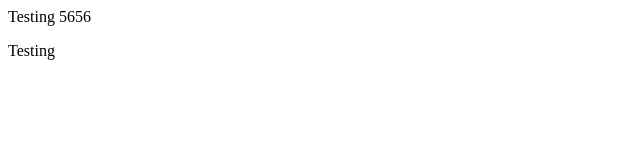
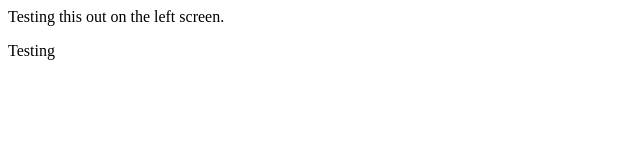
Before and after one commit to Ryan8765/gittest, a plain HTML site: page index.html in a window 1280 px wide. Shown: the whole page, without its empty margins (0-640 px from the left). Drawn offline with Linux system fonts and the light colour scheme.

Commit message:
changed a line of code

```diff
--- a/index.html
+++ b/index.html
@@ -6,7 +6,7 @@
     <title>Document</title>
 </head>
 <body>
-    <p>Testing 5656</p>
+    <p>Testing this out on the left screen.</p>
     <p>Testing</p>
 
 </body>
```
